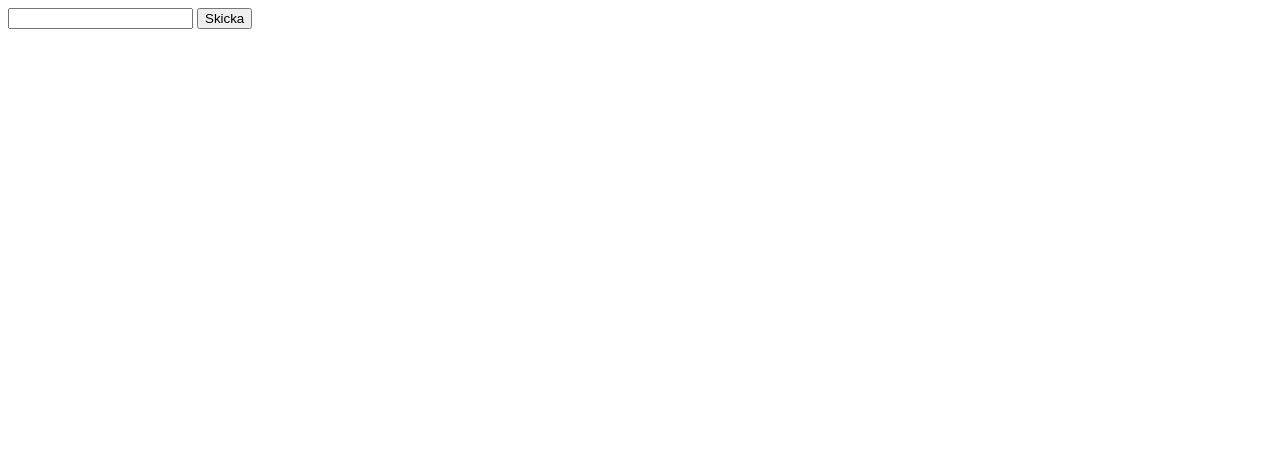
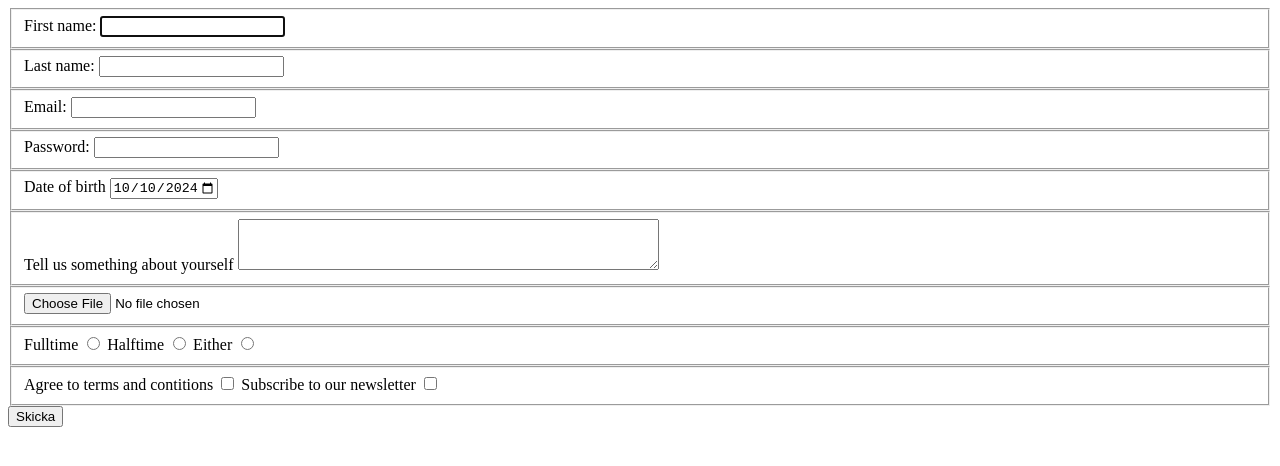
Before and after one commit to marypope19/workshop-building-a-form, a plain HTML site: page index.html in a window 1280 px wide. Drawn offline with Linux system fonts and the light colour scheme.

Commit message:
structure form

```diff
--- a/index.html
+++ b/index.html
@@ -8,7 +8,57 @@
 <body>
 
 <form action="https://httpbin.org/anything" method="POST">
-  <input type="text" name="firstname" id="firstname" />
+  <fieldset>
+    <label for="firstname">First name: </label>
+    <input type="text" name="firstname" id="firstname" autofocus>
+  </fieldset>
+
+  <fieldset>
+    <label for="lastname">Last name: </label>
+    <input type="text" name="lastname" id="lastname">
+  </fieldset>
+
+  <fieldset>
+    <label for="email">Email: </label>
+    <input type="email" name="email" id="email">
+  </fieldset>
+
+  <fieldset>
+    <label for="password">Password: </label>
+    <input type="password" name="password" id="password" minlength="3" maxlength="20">
+  </fieldset>
+
+  <fieldset>
+    <label for="birthdate">Date of birth</label>
+    <input type="date" name="birthdate" id="birthdate" value="2024-10-10" min="1964-10-10" max="2006-10-10"></input>
+  </fieldset>
+
+  <fieldset>
+    <label for="cover-letter">Tell us something about yourself</label>
+    <textarea name="cover-letter" id="cover-letter" rows="3" cols="50"></textarea>
+  </fieldset>
+
+  <fieldset>
+    <label for="resume"></label>
+    <input type="file" name="resume" id="resume" accept=".doc, .docx, .pdf">
+  </fieldset>
+
+  <fieldset>
+    <label for="fulltime">Fulltime</label>
+    <input type="radio" name="workload" id="fulltime">
+    <label for="halftime">Halftime</label>
+    <input type="radio" name="workload" id="halftime">
+    <label for="either">Either</label>
+    <input type="radio" name="workload" id="either">
+  </fieldset>
+
+  <fieldset>
+    <label for="terms-and-coditions">Agree to terms and contitions</label>
+    <input type="checkbox" name="terms-and-coditions" id="terms-and-coditions">
+    <label for="newsletter">Subscribe to our newsletter</label>
+    <input type="checkbox" name="newsletter" id="newsletter">
+  </fieldset>
+
   <button type="submit">Skicka</button>
 </form>
 
```
